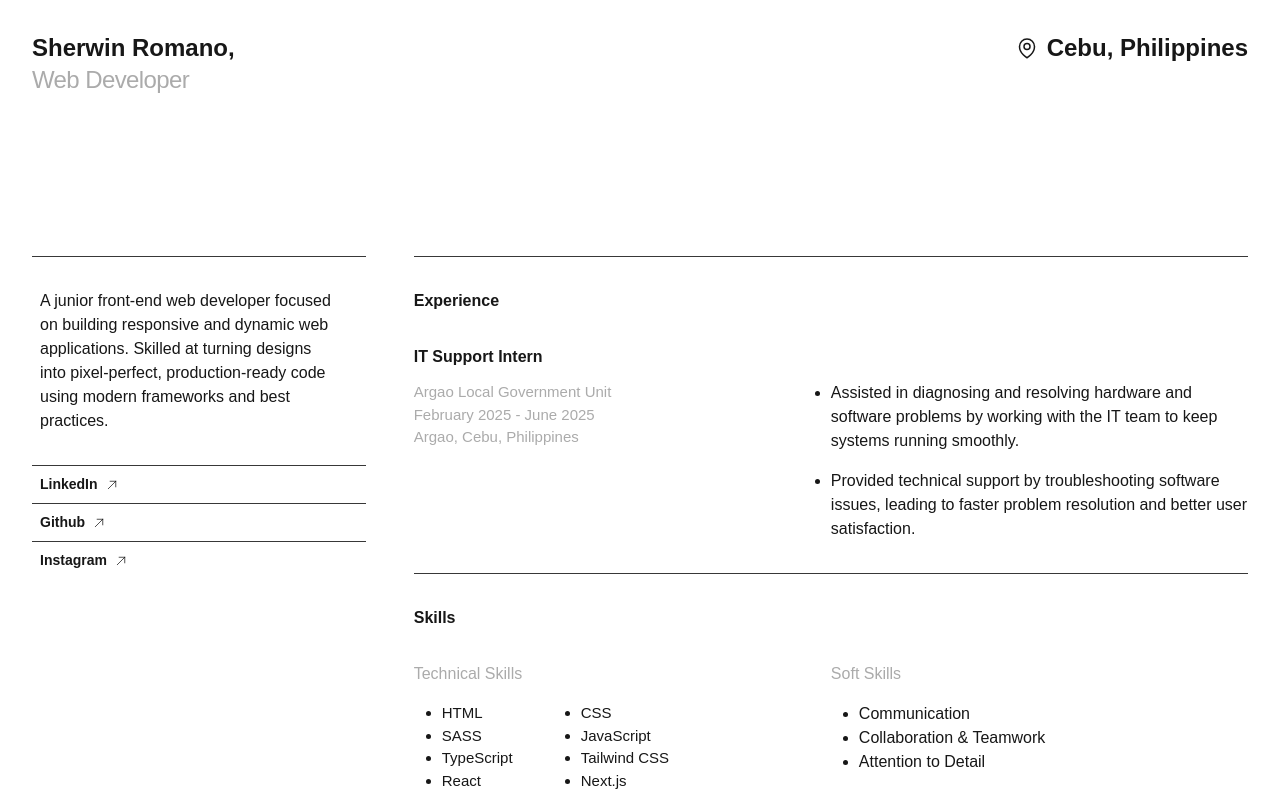
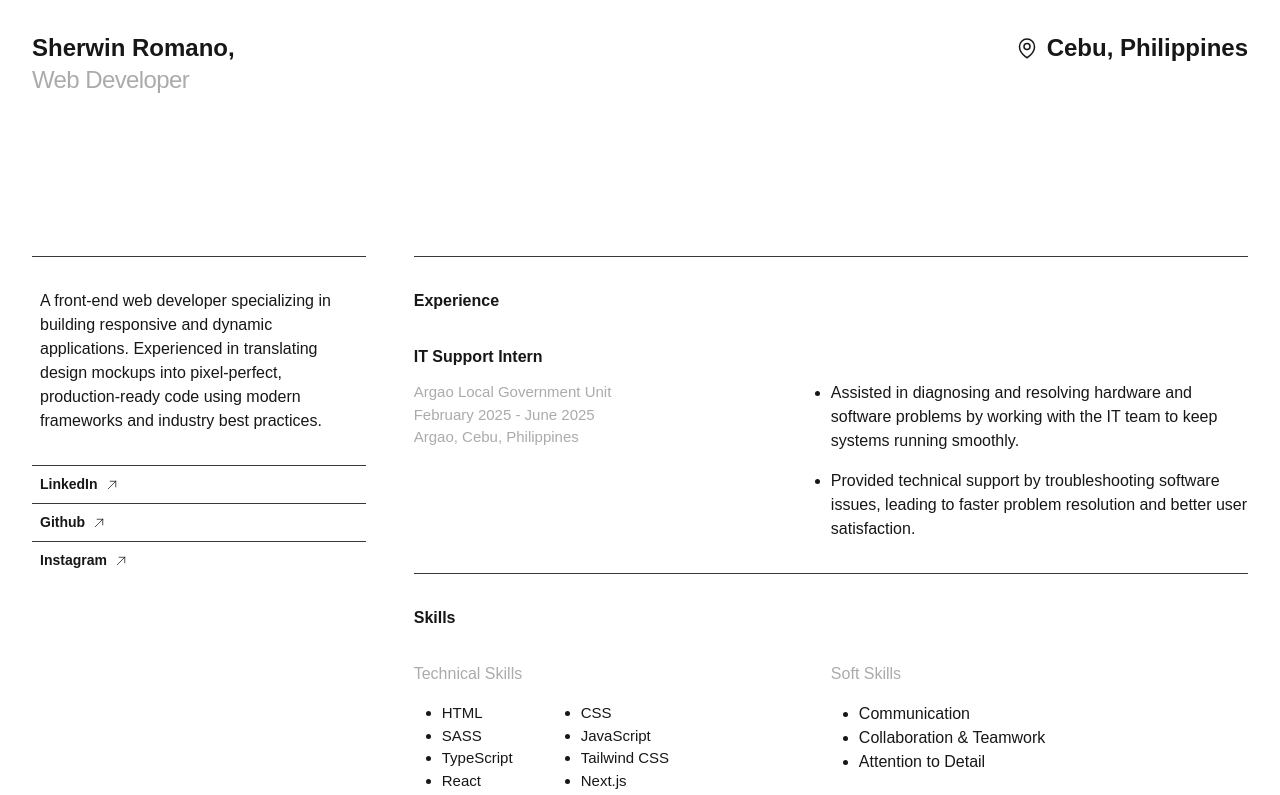
Before and after one commit to sherwinromano/portfolio-website, a Next.js app: page / in a window 1280 px wide. Shown: the top 795 px of the page. Built offline with nearby package versions, Linux system fonts and the light colour scheme; a web font is replaced by a local one.

Commit message:
Updated bio

```diff
--- a/app/page.tsx
+++ b/app/page.tsx
@@ -24,10 +24,10 @@ const Home = () => {
       <div className="xs:static lg:sticky top-0 flex flex-col basis-[40%] h-fit">
         <div className="border-y border-default">
           <p className="pl-2 pr-8 py-8">
-            A junior front-end web developer focused on building responsive and
-            dynamic web applications. Skilled at turning designs into
+            A front-end web developer specializing in building responsive and
+            dynamic applications. Experienced in translating design mockups into
             pixel-perfect, production-ready code using modern frameworks and
-            best practices.
+            industry best practices.
           </p>
         </div>
         <nav className="flex flex-col">
```
